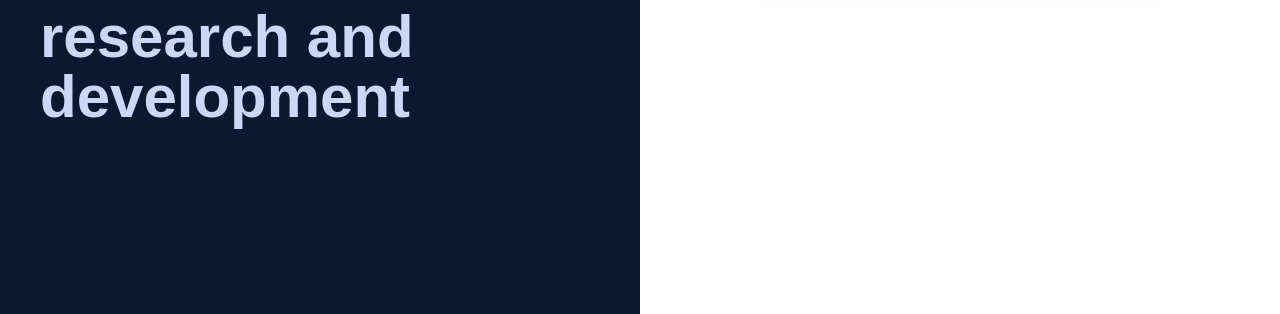
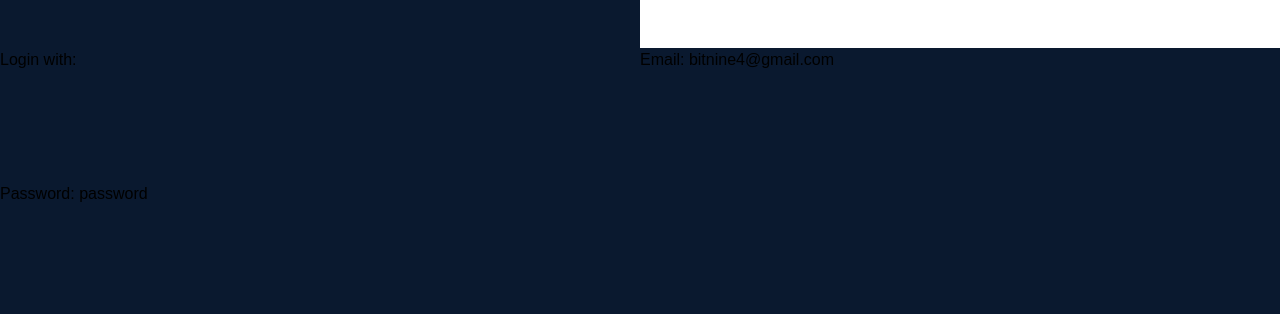
Before and after one commit to kgotsosm/bitnine, a React (Vite) app: page / in a window 1280 px wide. Shown: the part 483-797 px from the top of the page. Built offline with nearby package versions, Linux system fonts and the light colour scheme; no server answers; a web font is replaced by a local one.

Commit message:
Update Landing.jsx with dummy credentials

```diff
--- a/src/pages/Landing.jsx
+++ b/src/pages/Landing.jsx
@@ -12,6 +12,9 @@ export default function Landing() {
             <div className="flex items-center justify-center md:bg-white w-full">
                 <LogCard />
             </div>
+            <h2>Login with:</h2>
+            <p>Email: bitnine4@gmail.com</p>
+            <p>Password: password</p>
         </div>
     );
 }
```
